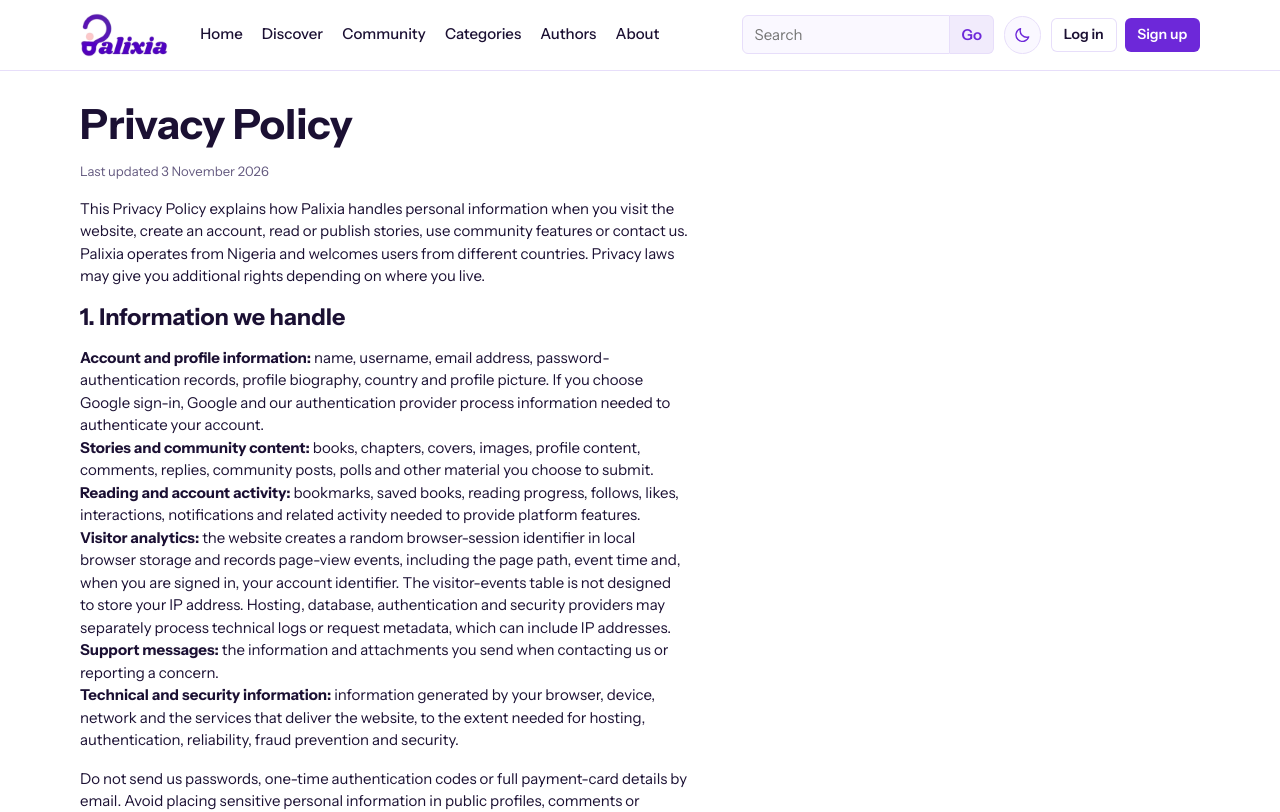
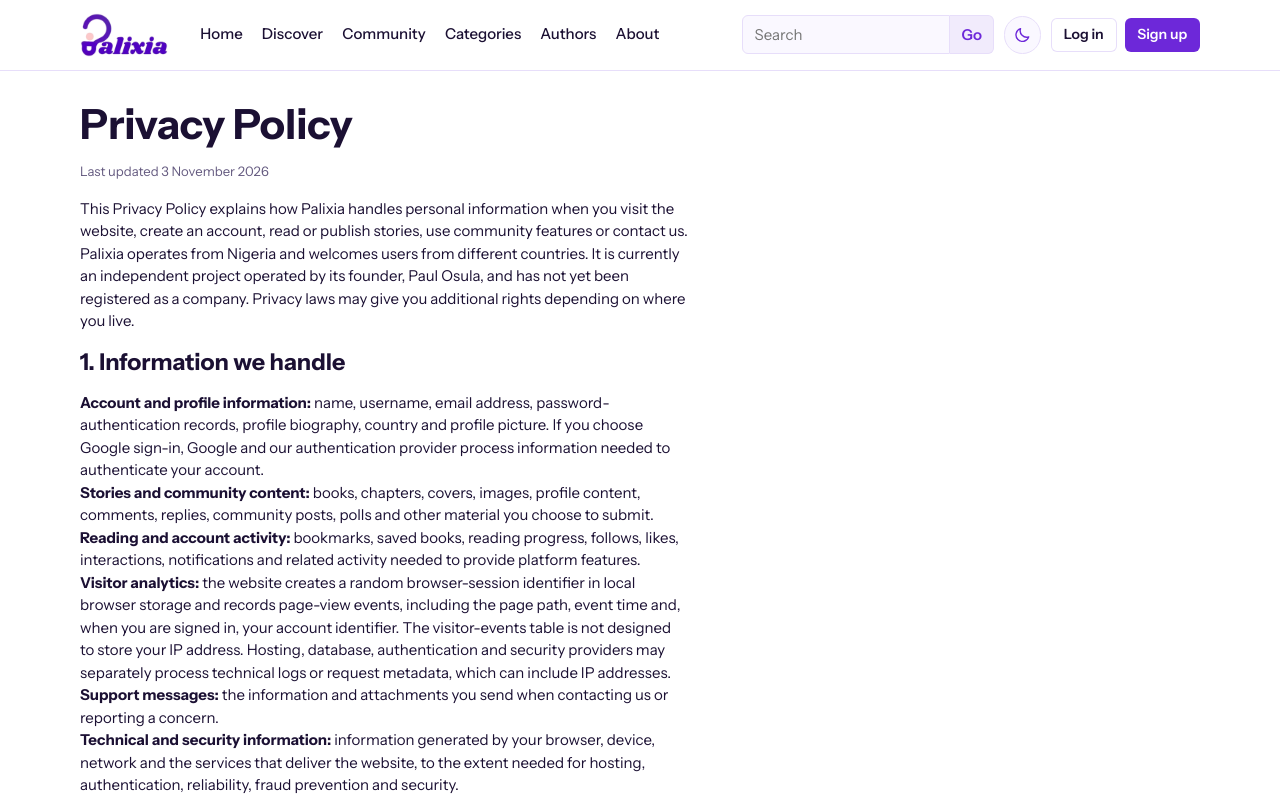
Before and after one commit to palixaentertainment-sketch/palixa-site, a Next.js app: page /privacy in a window 1280 px wide. Shown: the top 812 px of the page. Built offline with nearby package versions, Linux system fonts and the light colour scheme; no server answers; the database is empty.

Commit message:
Clarify Palixia is not yet registered

```diff
--- a/app/privacy/page.js
+++ b/app/privacy/page.js
@@ -8,7 +8,7 @@ export default function Privacy() {
     <div className="stack narrow legal">
       <h1 className="h1">Privacy Policy</h1>
       <p className="fine">Last updated 3 November 2026</p>
-      <p>This Privacy Policy explains how Palixia handles personal information when you visit the website, create an account, read or publish stories, use community features or contact us. Palixia operates from Nigeria and welcomes users from different countries. Privacy laws may give you additional rights depending on where you live.</p>
+      <p>This Privacy Policy explains how Palixia handles personal information when you visit the website, create an account, read or publish stories, use community features or contact us. Palixia operates from Nigeria and welcomes users from different countries. It is currently an independent project operated by its founder, Paul Osula, and has not yet been registered as a company. Privacy laws may give you additional rights depending on where you live.</p>
 
       <h2 className="h2">1. Information we handle</h2>
       <ul>
```
